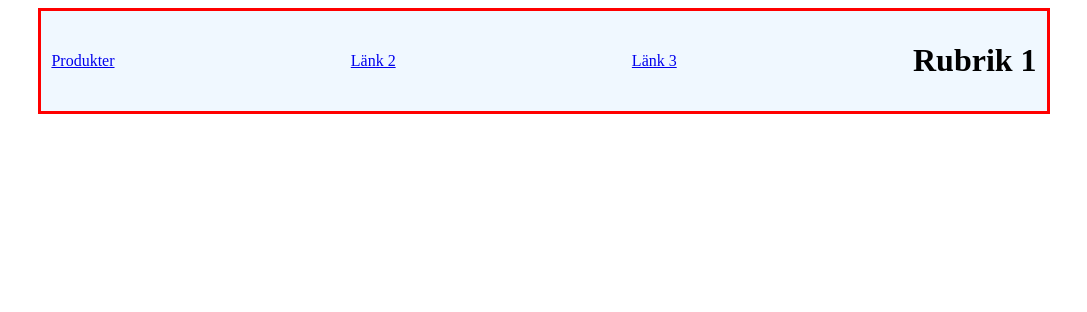
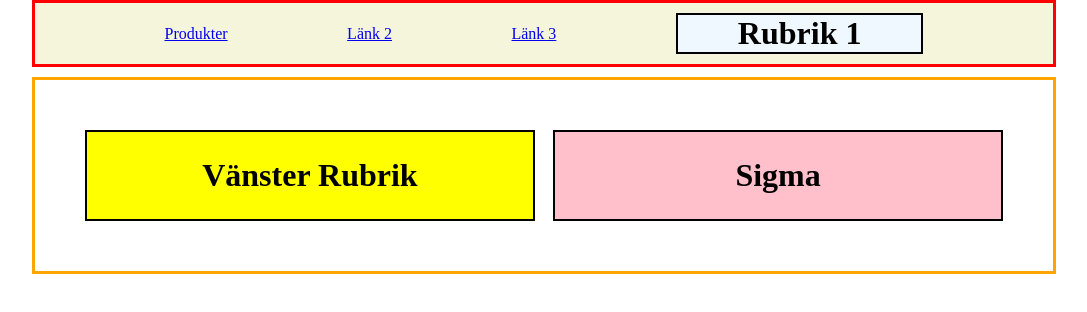
Before and after one commit to TE23D-Sabrie-Vincent/lek-5-Uppg-1, a plain HTML site: page index.html in a window 1280 px wide. Shown: the whole page, without its empty margins (96-1183 px from the left). Drawn offline with Linux system fonts and the light colour scheme.

Commit message:
har gjort vänster och högra lådan

```diff
--- a/index.html
+++ b/index.html
@@ -7,12 +7,22 @@
     <link rel="stylesheet" href="style.css">
 </head>
 <body>
-    <div class="container">
-<div class="div-top">
-    <a href="https://www.sigma.se/sv/">Produkter</a>
-    <a href="https://www.sigma.se/sv/">Länk 2</a>
-    <a href="https://www.sigma.se/sv/">Länk 3</a>
-    <h1>Rubrik 1</h1>
+<div class="container">
+    <div class="div-top">
+        <a href="https://www.sigma.se/sv/">Produkter</a>
+        <a href="https://www.sigma.se/sv/">Länk 2</a>
+        <a href="https://www.sigma.se/sv/">Länk 3</a>
+         <div>
+         <h1 id="rubrik">Rubrik 1</h1>
+         </div>
+    </div>
+    <div class="div-mellan">
+        <div class="rubrik_v">
+            <h1>Vänster Rubrik</h1>
+        </div>
+        <div class="rubrik_h">
+            <h1>Sigma</h1>
+        </div>
     </div>
 
 
--- a/style.css
+++ b/style.css
@@ -1,3 +1,19 @@
+* {
+    margin: 0;
+    padding: 0;
+    box-sizing: border-box;
+}
+
+#rubrik{
+    /* justify-content:
+    flex-end; */
+    padding-left: 60px;
+    padding-right: 60px;
+    border: solid 2px black;
+    background-color: aliceblue
+
+}
+
 .container {
     width: 80%;
     margin: 0 auto;
@@ -5,9 +21,36 @@
 
 .div-top {
     display: flex;
-    justify-content: space-between;
+    justify-content: space-evenly;
     align-items: center;
     border: 3px solid red;
     padding: 10px;
-    background-color: aliceblue;
+    background-color: beige;
 }
+
+.div-mellan {
+    display: flex;
+    flex-direction: row;
+    justify-content: space-between;
+    border: 3px solid orange;
+    padding: 50px;
+    margin-top: 10px;
+    /* Margin-top är snyggare */
+}
+
+.rubrik_v, .rubrik_h {
+    width: 49%;
+    min-width: 49%;
+    padding: 25px;
+    border: 2px solid black;
+    text-align: center;
+}
+
+
+.rubrik_v {
+    background-color: yellow;
+}
+
+.rubrik_h {
+    background-color: pink;
+}
```
